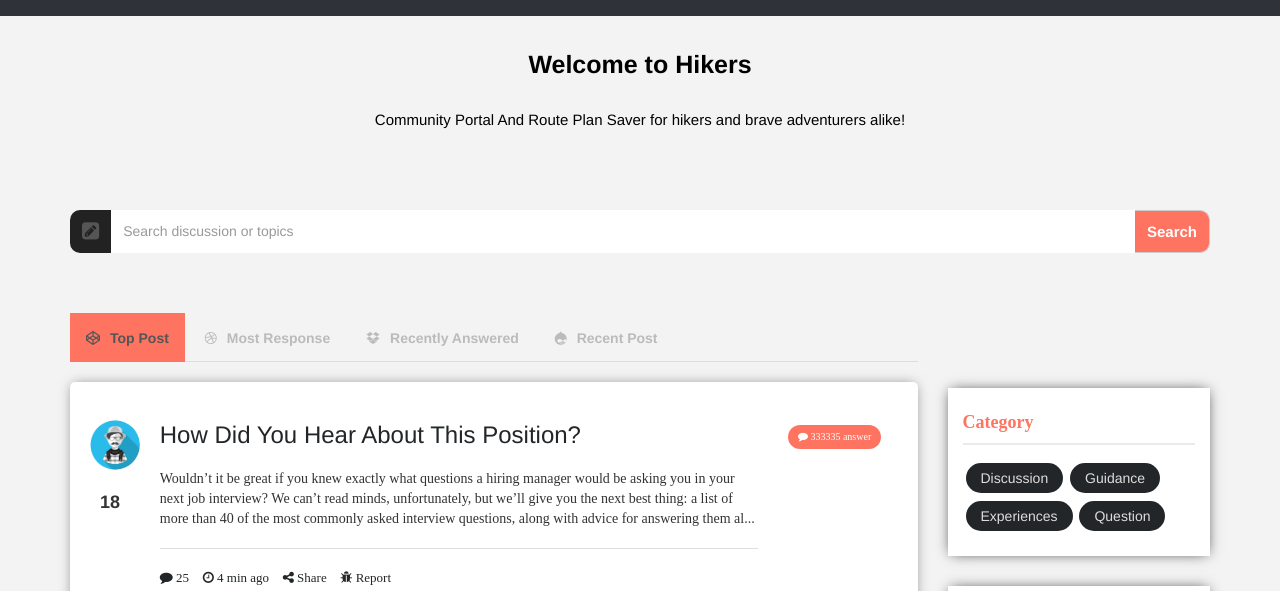
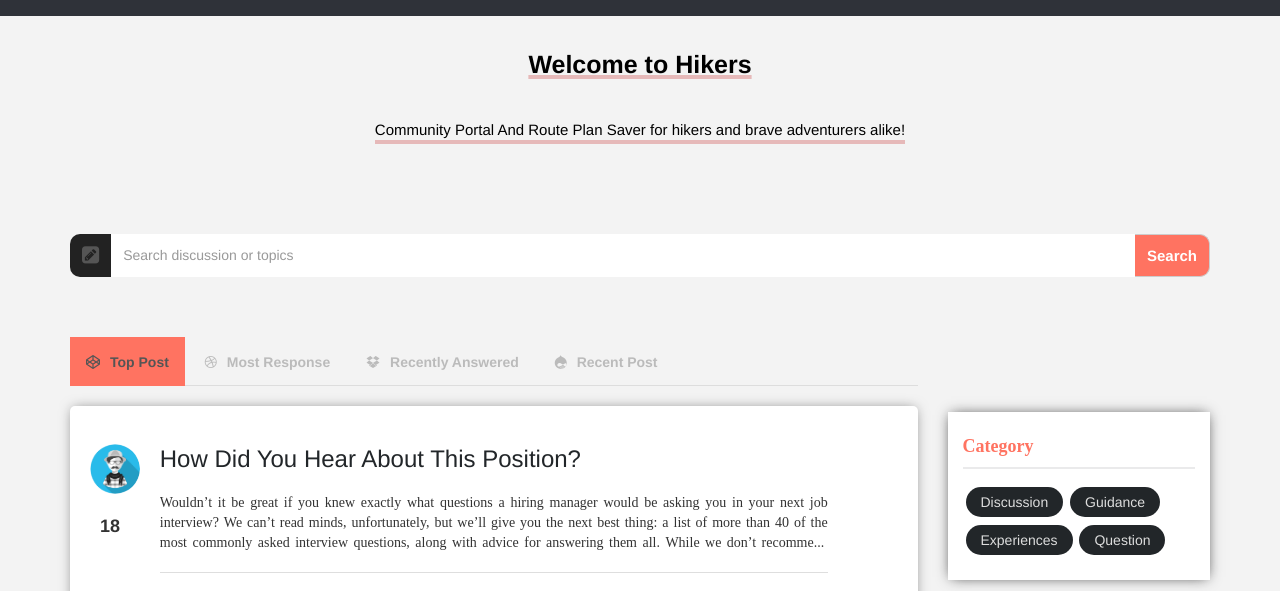
Before and after one commit to RyoGenesis/HikersFrontend, a plain HTML site: page index.html in a window 1280 px wide. Shown: the part 76-667 px from the top of the page. Drawn offline with nearby package versions, Linux system fonts and the light colour scheme; a script that the page names is missing.

Commit message:
fx: fixing thread box

```diff
--- a/css/style.css
+++ b/css/style.css
@@ -283,12 +283,18 @@ hr {
     font-weight: bold;
     color: black;
 
+    text-decoration: underline;
+    text-decoration-color: rgb(230, 185, 185);
+    text-decoration-thickness: 4px;
 }
 
 .welcome-demop102 p {
+    display: inline-block;
     font-size: 15px;
     color: black;
     margin-top: 30px;
+
+    border-bottom: 4px solid rgb(230, 185, 185);
 }
 
 .button0239-item {
@@ -541,6 +547,7 @@ hr {
 
 .ques-details10018 {
     margin-top: 10px;
+    text-align: justify;
     overflow: hidden;
     -o-text-overflow: ellipsis;
        text-overflow: ellipsis;
--- a/index.html
+++ b/index.html
@@ -123,7 +123,7 @@
                                             </div>
                                         </div>
                                     </div>
-                                    <div class="col-md-9">
+                                    <div class="col-md-10">
                                         <div class="right-description893">
                                             <div id="que-hedder2983">
                                                 <h3><a href="post-deatils.html">How Did You Hear About This Position?</a></h3> </div>
@@ -142,13 +142,7 @@
                                                 <a href="#"><i class="fa fa-bug" aria-hidden="true"> Report</i></a> </div>
                                         </div>
                                     </div>
-                                    <div class="col-md-2">
-                                        <div class="ques-type302">
-                                            <a href="#">
-                                                <button type="button" class="q-type238"><i class="fa fa-comment" aria-hidden="true">  333335 answer</i></button>
-                                            </a>
-                                        </div>
-                                    </div>
+
                                 </div>
                             </div>
 
```
